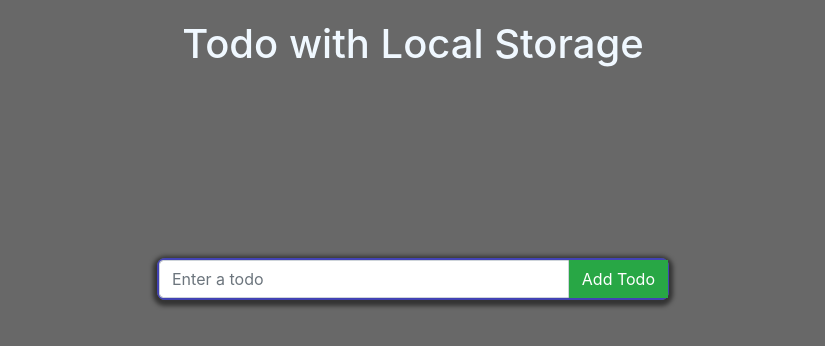
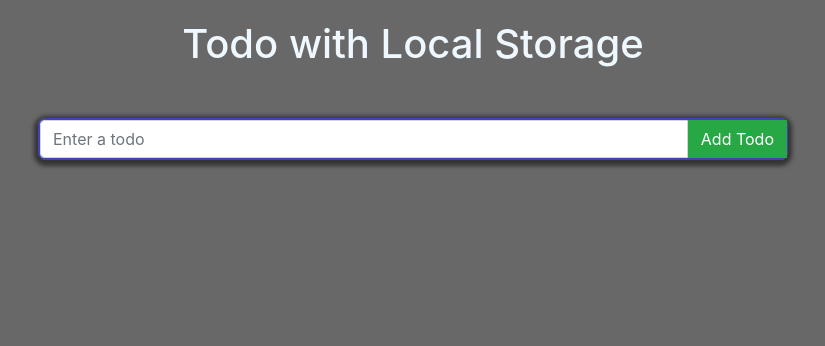
Before and after one commit to ramneek008/React-Todo-Apps, a React (Create React App) app in the folder ToDo-LocalStorage/: page / in a window 1280 px wide. Shown: the top 346 px of the page, without its empty margins (227-1052 px from the left). Built offline with nearby package versions, Linux system fonts and the light colour scheme.

Commit message:
UI updated

```diff
--- a/ToDo-LocalStorage/src/App.css
+++ b/ToDo-LocalStorage/src/App.css
@@ -37,8 +37,3 @@ form {
 .form-group {
   margin-bottom: 0;
 }
-
-.completedTodo {
-  background-color: darkgray;
-  text-decoration: line-through;
-}
--- a/ToDo-LocalStorage/src/App.js
+++ b/ToDo-LocalStorage/src/App.js
@@ -33,8 +33,8 @@ const App = () => {
   return(
     <Container fluid>
       <h1>Todo with Local Storage</h1>
+      <TodoForm addTodos={addTodos} />
       <Todos todos={todos} markComplete={markComplete} />
-      <TodoForm addTodos={addTodos} />
     </Container>
   );
 
--- a/ToDo-LocalStorage/src/Components/TodoForm.js
+++ b/ToDo-LocalStorage/src/Components/TodoForm.js
@@ -22,7 +22,7 @@ const TodoForm = ({addTodos}) => {
     }
 
     return(
-        <Form onSubmit={handleSubmit}>
+        <Form onSubmit={handleSubmit} style={{position:'inherit', width:'60%', margin:'50px auto'}}>
             <FormGroup>
                 <InputGroup>
                 <Input
--- a/ToDo-LocalStorage/src/Components/Todos.js
+++ b/ToDo-LocalStorage/src/Components/Todos.js
@@ -4,7 +4,7 @@ import {FaCheckDouble} from 'react-icons/fa';
 
 const todos = ({todos, markComplete}) => {
     return(
-        <ListGroup className="mt-5 mb-2 items">
+        <ListGroup className="mt-5 mb-2 items" style={{position:'inherit', width:'60%', margin:'5px auto'}}>
             {todos.map(todo => (
                 <ListGroupItem key={todo.id}>
                     {todo.todoString}
```
